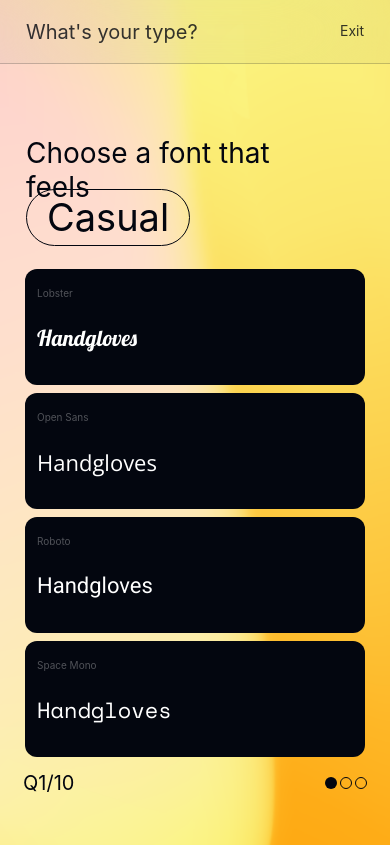
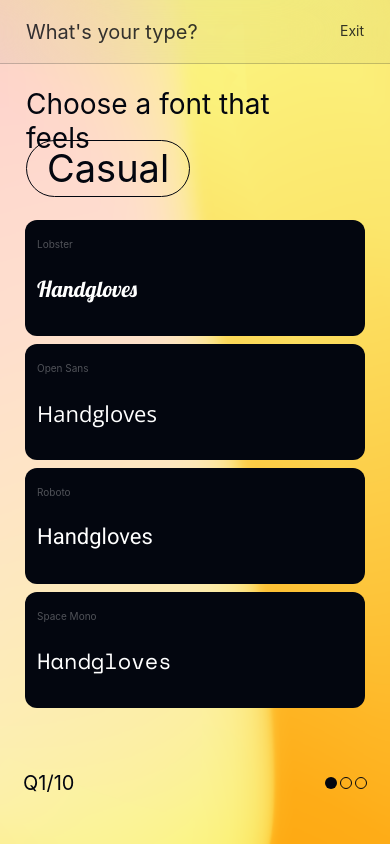
Before and after one commit to jonahconlin/whats_your_type, a Next.js app: page /survey in a window 390 px wide. Built offline with nearby package versions, Linux system fonts and the light colour scheme; a web font is replaced by a local one.

Commit message:
updated mobile top margin

```diff
--- a/src/app/survey/page.tsx
+++ b/src/app/survey/page.tsx
@@ -244,7 +244,7 @@
 
       {/* ===== MOBILE LAYOUT ===== */}
       {/* Figma Mobile: 390x844px, vertical stack layout */}
-      <div className="md:hidden relative z-10 min-h-screen pt-[113px] flex flex-col">
+      <div className="md:hidden relative z-10 min-h-screen pt-[64px] flex flex-col">
         {/* Mobile Header - Figma: starts at y:112.76, height 156px */}
         {/* "Choose a font" at x:26 y:24 (from header), Adjective pill at x:26 y:76 (from header) */}
         <div className="h-[156px] relative">
```
